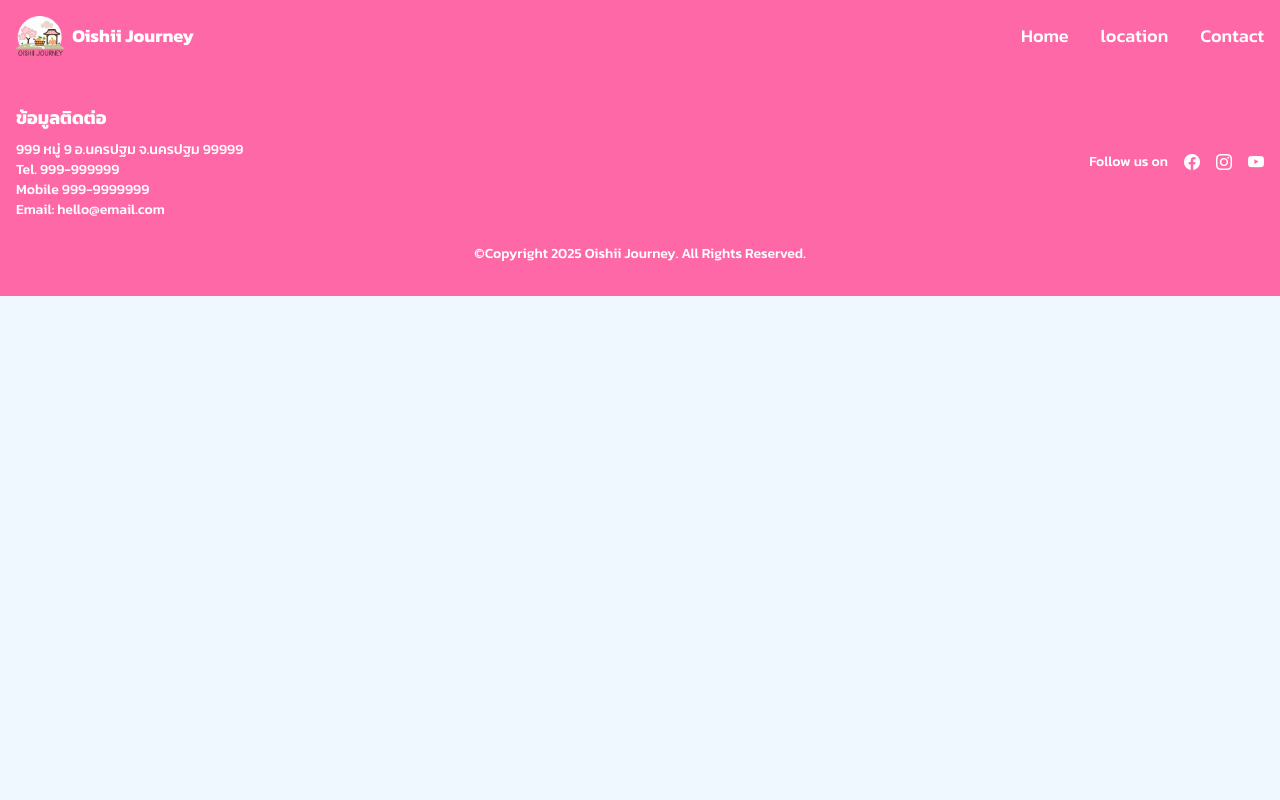
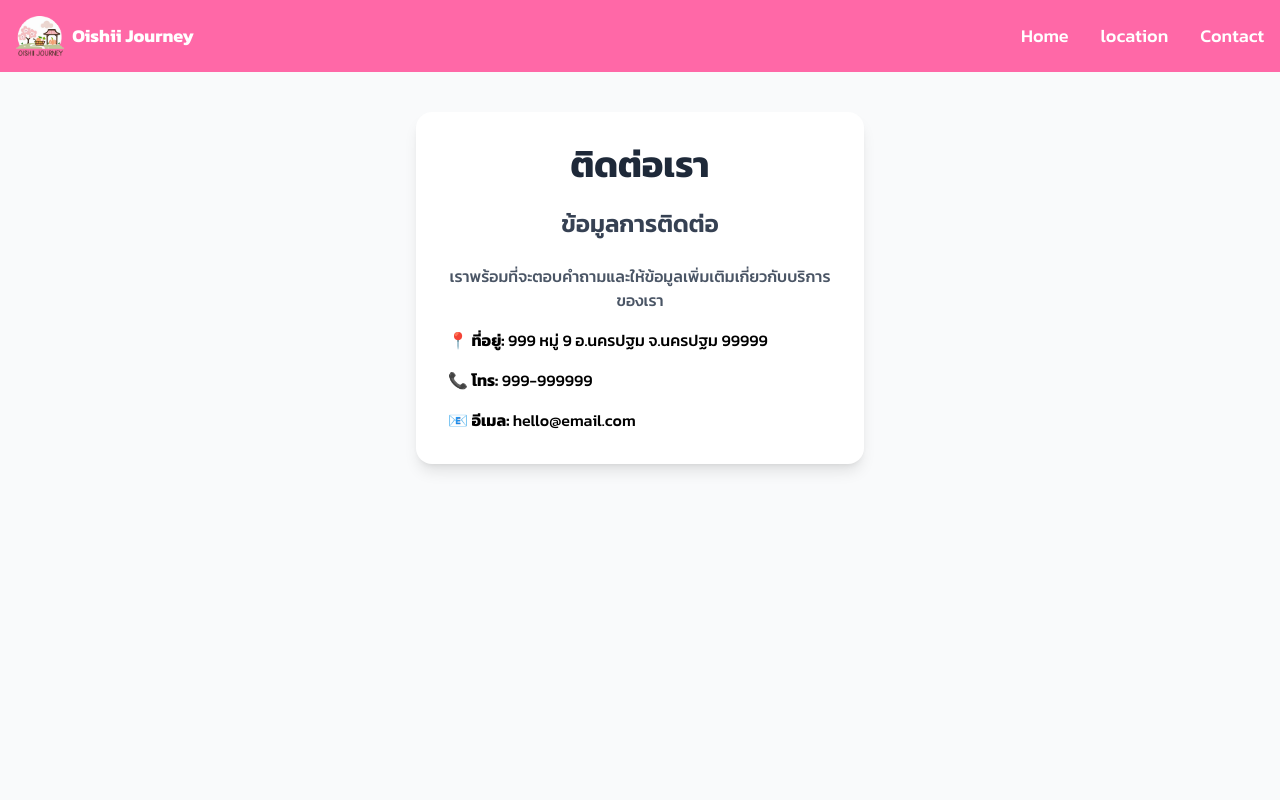
Before and after one commit to Fox-of-Death/oishii-journey, a React (Vite) app: page /contact in a window 1280 px wide. Shown: the top 800 px of the page. Built offline with nearby package versions, Linux system fonts and the light colour scheme.

Commit message:
first commit

```diff
--- a/src/pages/Contact.jsx
+++ b/src/pages/Contact.jsx
@@ -3,6 +3,32 @@
 const Contact = () => {
   return (
     <>
+      <div className="bg-gray-50 flex items-start justify-center px-6 py-10 min-h-screen">
+        <div className="bg-white rounded-2xl shadow-lg p-8 max-w-md w-full text-center">
+          <h1 className="text-4xl font-bold text-gray-800 mb-6">
+            ติดต่อเรา
+          </h1>
+
+          <h2 className="text-2xl font-semibold text-gray-700 mb-6">
+            ข้อมูลการติดต่อ
+          </h2>
+          <p className="mb-4 text-gray-600">
+            เราพร้อมที่จะตอบคำถามและให้ข้อมูลเพิ่มเติมเกี่ยวกับบริการของเรา
+          </p>
+
+          <div className="space-y-4 text-left">
+            <p>
+              📍 <strong>ที่อยู่:</strong> 999 หมู่ 9 อ.นครปฐม จ.นครปฐม 99999
+            </p>
+            <p>
+              📞 <strong>โทร:</strong> 999-999999
+            </p>
+            <p>
+              📧 <strong>อีเมล:</strong> hello@email.com
+            </p>
+          </div>
+        </div>
+      </div>
 
     </>
   );
```
